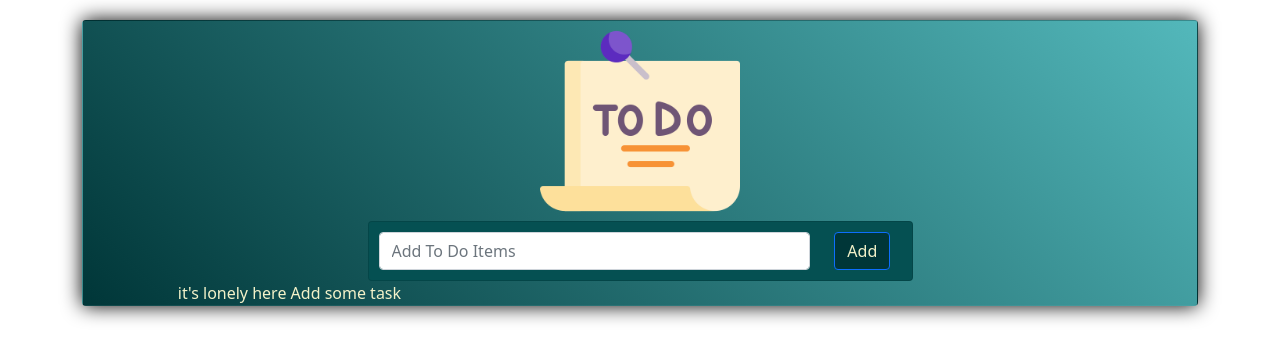
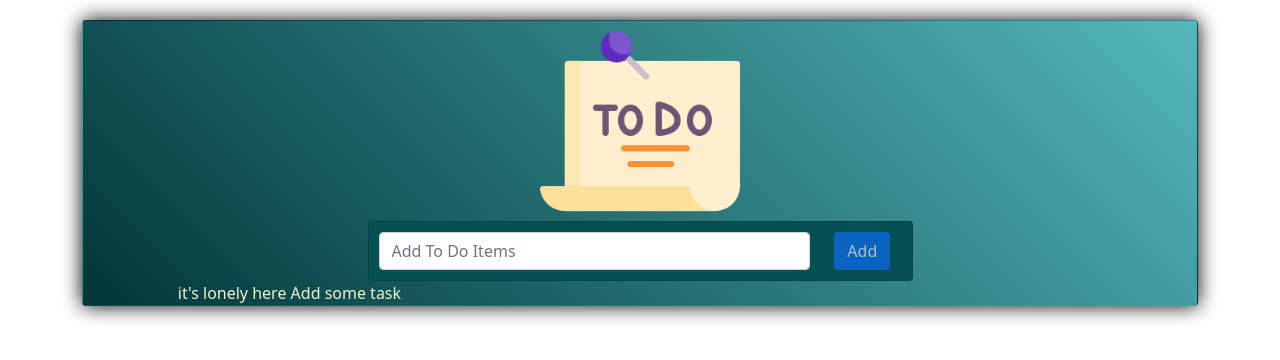
Before and after one commit to shaikhjavedofficial/Ex_Tech_JS-_M-C_Test, a React (Create React App) app in the folder test_1/: page / in a window 1280 px wide. Shown: the top 360 px of the page. Built offline with nearby package versions, Linux system fonts and the light colour scheme.

Commit message:
Update AddToDo.jsx

```diff
--- a/test_1/src/Components/AddToDo.jsx
+++ b/test_1/src/Components/AddToDo.jsx
@@ -21,6 +21,7 @@ export const AddToDo = ({ handleAdd }) => {
                 setToDoText("");
                 handleAdd(toDoText);
               }}
+              disabled={toDoText.length == 0 ? true : false}
             >
               Add
             </Button>
```
